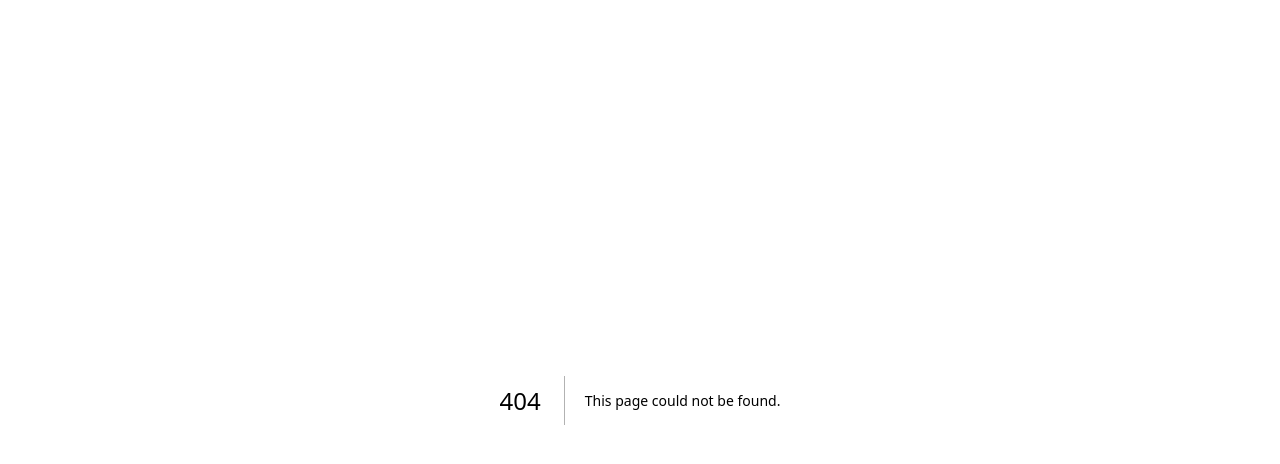
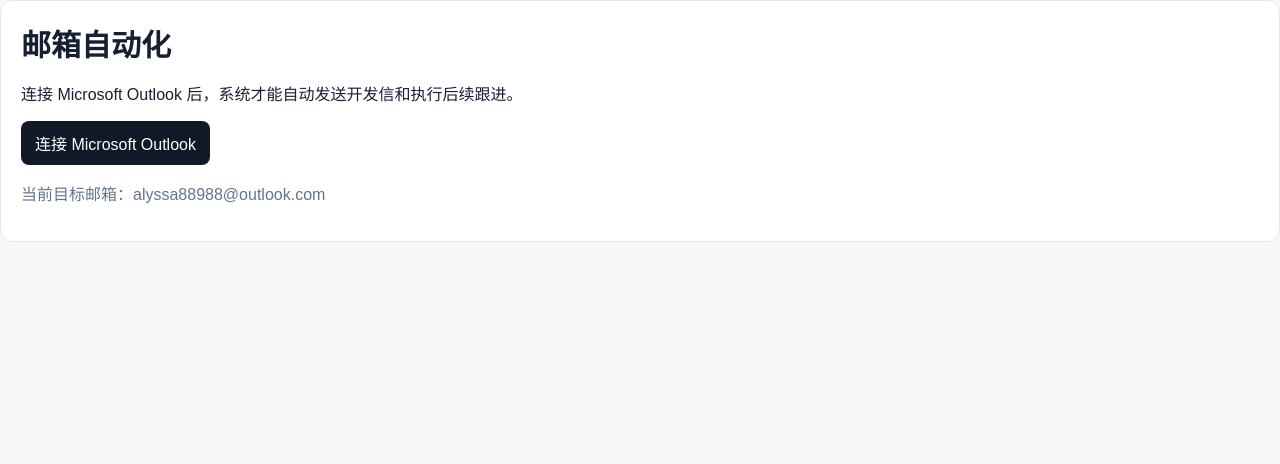
Before and after one commit to alyssa88-cloud/alyssa88-cloud-codex-project, a Next.js app in the folder apps/web/: page /settings/email in a window 1280 px wide. Before the commit this address had no page. Shown: the top 464 px of the page. Built offline with nearby package versions, Linux system fonts and the light colour scheme.

Commit message:
feat: add outlook connection settings page

```diff
--- /dev/null
+++ b/apps/web/app/settings/email/page.tsx
@@ -0,0 +1,19 @@
+"use client";
+
+import { useSearchParams } from "next/navigation";
+
+export default function EmailSettingsPage() {
+  const params = useSearchParams();
+  const connected = params.get("connected") === "1";
+  return (
+    <main className="page-shell">
+      <section className="card">
+        <h1>邮箱自动化</h1>
+        <p>连接 Microsoft Outlook 后，系统才能自动发送开发信和执行后续跟进。</p>
+        {connected && <p className="success">Outlook 已连接成功。</p>}
+        <a className="button" href="/api/microsoft-oauth-start">连接 Microsoft Outlook</a>
+        <p className="muted">当前目标邮箱：alyssa88988@outlook.com</p>
+      </section>
+    </main>
+  );
+}
```
